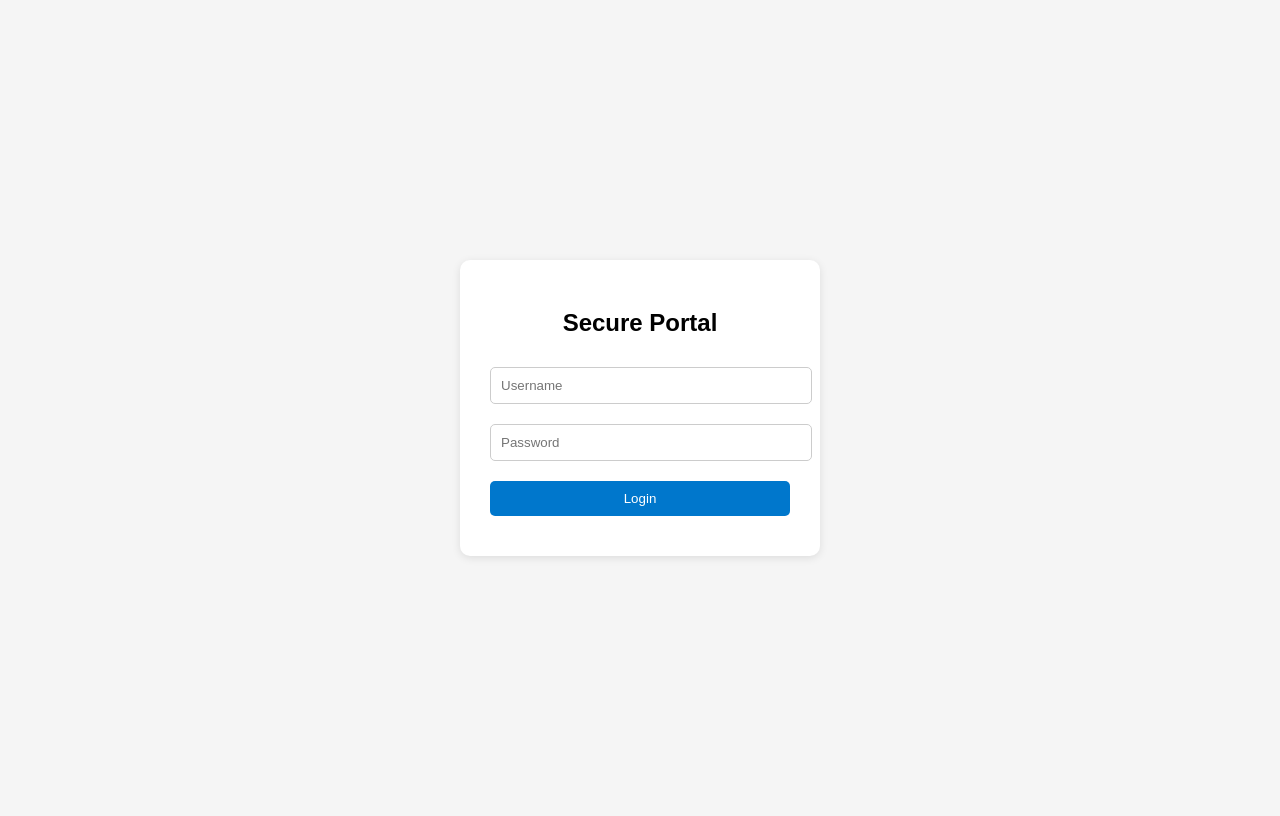
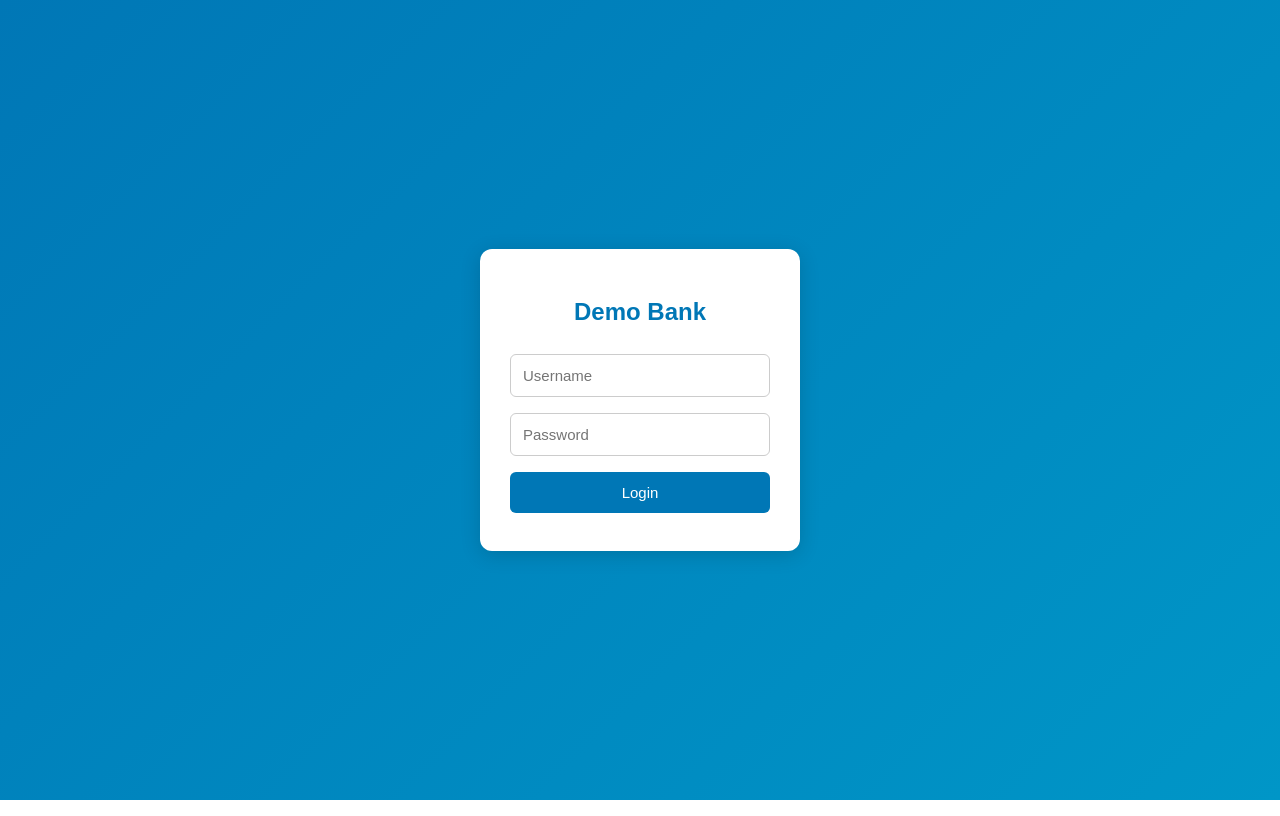
Before and after one commit to mnal99799-svg/my_Site, a plain HTML site: page index.html in a window 1280 px wide. Drawn offline with Linux system fonts and the light colour scheme.

Commit message:
Update index.html

```diff
--- a/index.html
+++ b/index.html
@@ -2,26 +2,54 @@
 <html lang="en">
 <head>
   <meta charset="UTF-8">
-  <title>Demo Login</title>
+  <title>Demo Bank - Login</title>
   <style>
-    body{font-family:Arial, sans-serif; background:#f5f5f5; display:flex; justify-content:center; align-items:center; height:100vh;}
-    .card{background:#fff; padding:30px; border-radius:10px; box-shadow:0 2px 8px rgba(0,0,0,.1); width:300px;}
-    h2{text-align:center; margin-bottom:20px;}
-    input,button{width:100%; padding:10px; margin:10px 0; border:1px solid #ccc; border-radius:5px;}
-    button{background:#0077cc; color:#fff; border:none;}
-    .note{background:#eef; padding:10px; border-radius:5px; font-size:14px; margin-top:10px;}
+    * {box-sizing: border-box;}
+    body {
+      font-family: Arial, sans-serif;
+      background: linear-gradient(135deg,#0077b6,#0096c7);
+      display:flex; justify-content:center; align-items:center;
+      height:100vh; margin:0;
+    }
+    .card {
+      background:#fff; padding:30px; border-radius:12px;
+      box-shadow:0 4px 20px rgba(0,0,0,.15);
+      width:320px;
+      text-align:center;
+      animation: fadeIn .6s ease;
+    }
+    h2 {margin-bottom:20px; color:#0077b6;}
+    input, button {
+      width:100%; padding:12px; margin:8px 0;
+      border:1px solid #ccc; border-radius:6px;
+      font-size:15px;
+    }
+    button {
+      background:#0077b6; color:#fff; border:none;
+      cursor:pointer; transition:background .2s ease;
+    }
+    button:hover {background:#023e8a;}
+    .note {
+      font-size:13px; color:#555;
+      background:#f0f8ff; border:1px solid #cce5ff;
+      border-radius:6px; padding:8px; margin-top:12px;
+    }
+    @keyframes fadeIn {
+      from {opacity:0; transform:translateY(15px);}
+      to {opacity:1; transform:translateY(0);}
+    }
   </style>
 </head>
 <body>
   <div class="card">
-    <h2>Secure Portal</h2>
-    <form method="post" onsubmit="event.preventDefault();document.getElementById('msg').style.display='block';">
+    <h2>Demo Bank</h2>
+    <form onsubmit="event.preventDefault();document.getElementById('msg').style.display='block';">
       <input type="text" placeholder="Username" required>
       <input type="password" placeholder="Password" required>
       <button type="submit">Login</button>
     </form>
     <div id="msg" class="note" style="display:none;">
-      ⚠️ هذا نموذج تجريبي تعليمي فقط — لا تدخل بيانات حقيقية.
+      ⚠️ هذا نموذج تعليمي فقط — لا تدخل بيانات حقيقية.
     </div>
   </div>
 </body>
```
